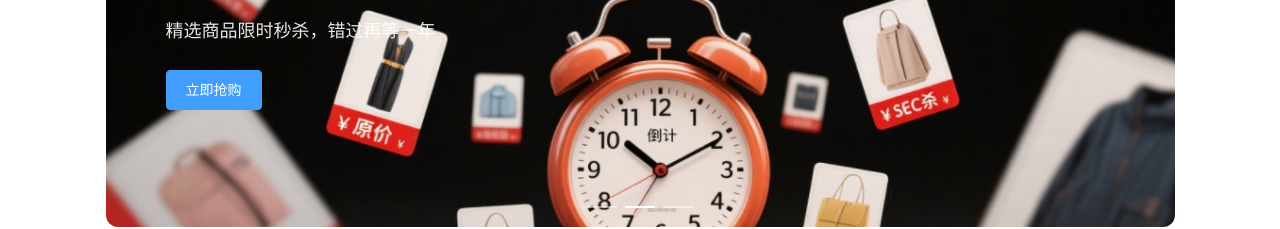
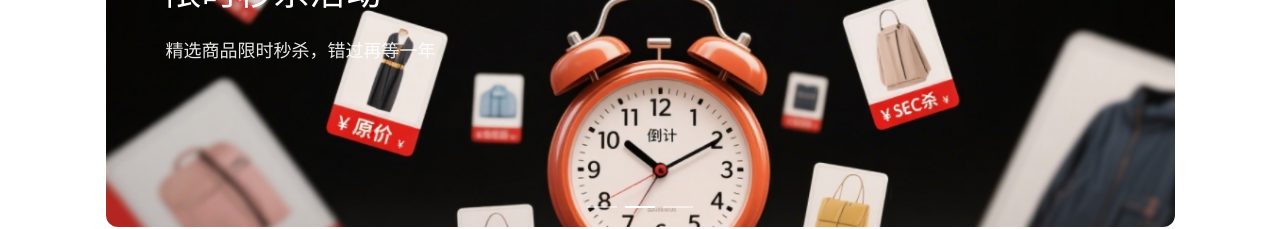
Before and after one commit to LoserDai/user-benefit-client, a Vue app: page / in a window 1280 px wide. Shown: the part 283-512 px from the top of the page. Built offline with nearby package versions, Linux system fonts and the light colour scheme.

Commit message:
remove button on banner

```diff
--- a/src/views/HomeView.vue
+++ b/src/views/HomeView.vue
@@ -7,7 +7,7 @@ interface Banner {
   id: number
   title: string
   description: string
-  buttonText: string
+  // buttonText: string
   image: string
 }
 
@@ -56,21 +56,21 @@ const banners = ref<Banner[]>([
     id: 1,
     title: '新人专享礼包',
     description: '注册即送100积分，新人专享权益等你来拿',
-    buttonText: '立即注册',
+    // buttonText: '立即注册',
     image: '/src/assets/banner_1.png',
   },
   {
     id: 2,
     title: '限时秒杀活动',
     description: '精选商品限时秒杀，错过再等一年',
-    buttonText: '立即抢购',
+    // buttonText: '立即抢购',
     image: '/src/assets/banner_2.png',
   },
   {
     id: 3,
     title: '积分兑换专区',
     description: '积分兑换好礼，让积分更有价值',
-    buttonText: '立即兑换',
+    // buttonText: '立即兑换',
     image: '/src/assets/banner_3.png',
   },
 ])
@@ -254,9 +254,9 @@ const buyFlashSale = (item: FlashSaleItem) => {
           <div class="banner-content">
             <h2>{{ banner.title }}</h2>
             <p>{{ banner.description }}</p>
-            <el-button type="primary" size="large" @click="handleBannerClick(banner)">
-              {{ banner.buttonText }}
-            </el-button>
+            <!-- <el-button type="primary" size="large" @click="handleBannerClick(banner)">
+               {{ banner.buttonText }}
+            </el-button> -->
           </div>
         </div>
       </el-carousel-item>
```
